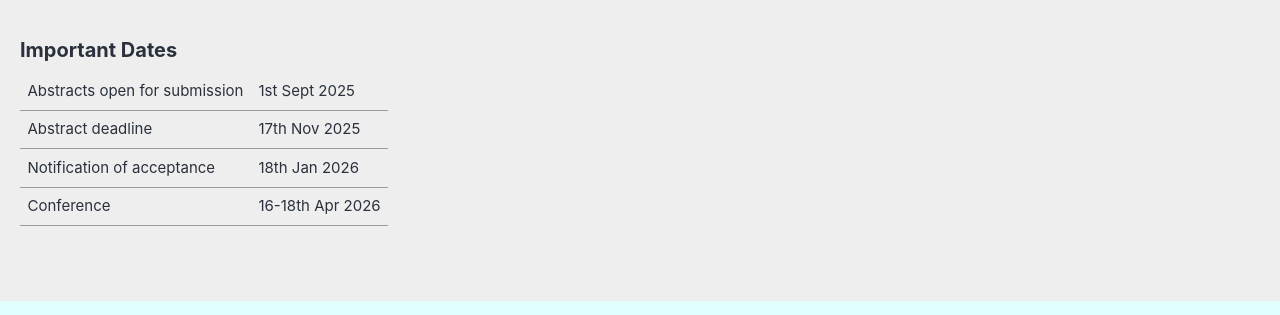
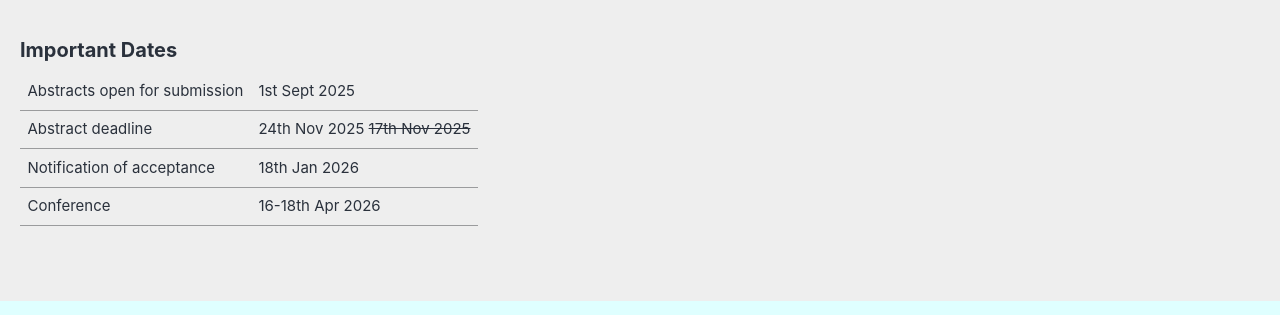
Before and after one commit to roryleung/GASLA18, a Jekyll site: the page built from _pages/cfp.md, in a window 1280 px wide. Shown: the part 1739-2054 px from the top of the page. Built offline with Jekyll 4.4.1, drawn with Linux system fonts in a browser that asks for light colours; cached includes are drawn as plain includes; nearby versions of some CDN libraries.

Commit message:
Update cfp.md

```diff
--- a/_pages/cfp.md
+++ b/_pages/cfp.md
@@ -51,7 +51,7 @@ Abstracts should not exceed one page in letter-size or A4 paper, with one extra
 .news-table tr td:nth-child(1) { font-weight: bold; width: 10em; }
 </style>
 | Abstracts open for submission | 1st Sept 2025 |
-| Abstract deadline | 17th Nov 2025 |
+| Abstract deadline | 24th Nov 2025 <s>17th Nov 2025</s> |
 | Notification of acceptance  | 18th Jan 2026 |
 | Conference | 16-18th Apr 2026 |
 
```
